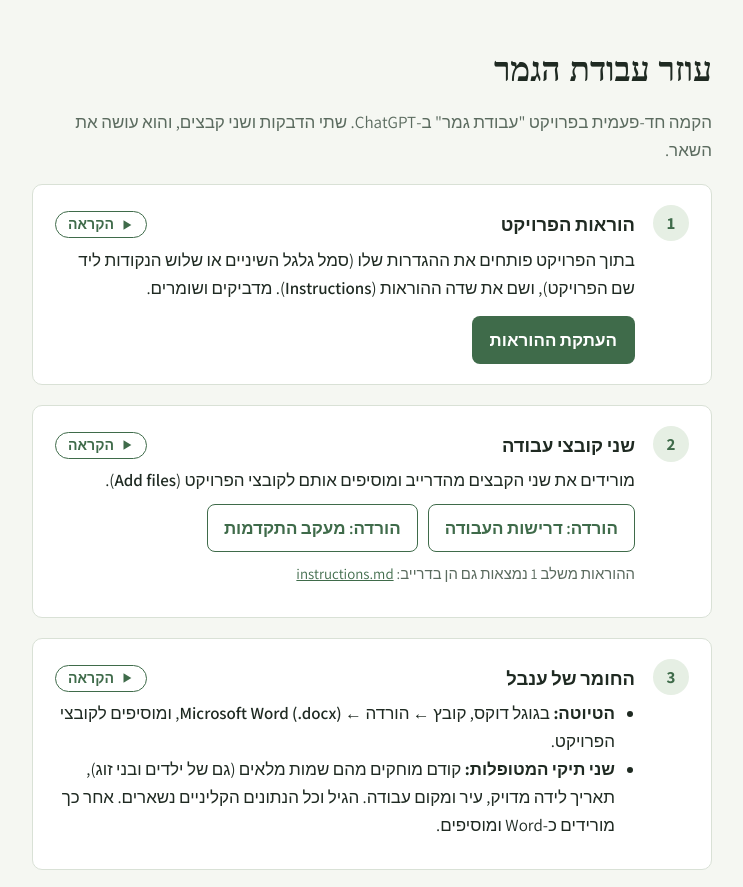
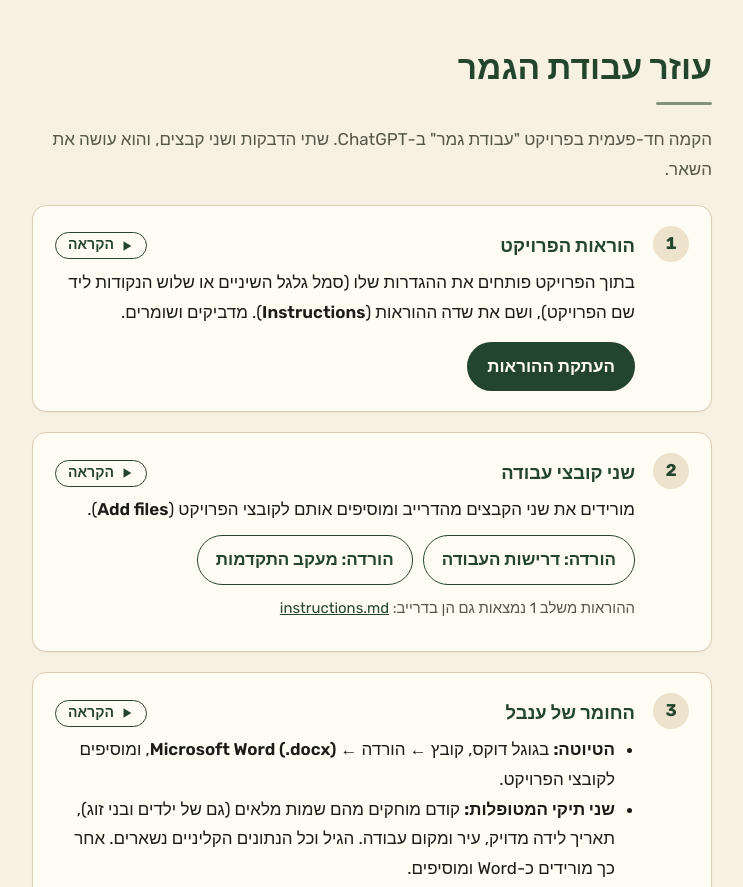
Before and after one commit to Dar-Ofer/thesis-assistant-setup, a plain HTML site: page index.html in a window 1280 px wide. Shown: the top 887 px of the page, without its empty margins (268-1011 px from the left). Drawn offline with Linux system fonts and the light colour scheme; a web font is replaced by a local one.

Commit message:
Setup page: same naturopathic theme as the guides (dark green on parchment, Rubik)
Co-Authored-By: Claude Opus 5.5 <noreply@anthropic.com>

```diff
--- a/index.html
+++ b/index.html
@@ -6,35 +6,38 @@
 <meta name="robots" content="noindex">
 <title>עוזר עבודת הגמר</title>
 <meta name="claude:viewport-fit-sides" content="cover">
-<link rel="stylesheet" href="https://fonts.googleapis.com/css2?family=Assistant:wght@400;600;700&family=Frank+Ruhl+Libre:wght@500;700&display=swap">
+<link rel="preconnect" href="https://fonts.googleapis.com">
+<link rel="preconnect" href="https://fonts.gstatic.com" crossorigin>
+<link rel="stylesheet" href="https://fonts.googleapis.com/css2?family=Rubik:wght@400;500;600;700&display=swap">
 <style>
 /* Layout: one narrow column of numbered setup steps, each with one copy action */
 :root{
-  --bg:#f5f7f2; --surface:#ffffff; --fg:#1f2a22; --muted:#5b6b5f; --line:#d9e1d6;
-  --accent:#3f6b4a; --accent-fg:#ffffff; --soft:#e6efe4;
-  --display:"Frank Ruhl Libre", Georgia, serif; --body:"Assistant", "Segoe UI", Arial, sans-serif;
+  --bg:#f7f1e3; --surface:#fffcf3; --fg:#1b1c18; --muted:#55574a; --line:#d8cdb2;
+  --accent:#24452d; --accent-fg:#fffcf3; --soft:#ede3cc;
+  --display:"Rubik", "Segoe UI", Arial, sans-serif; --body:"Rubik", "Segoe UI", Arial, sans-serif;
 }
 @media (prefers-color-scheme: dark){:root:not([data-theme="light"]){
-  --bg:#141a16; --surface:#1c241f; --fg:#e4ebe3; --muted:#9db0a2; --line:#2e3a32;
-  --accent:#86b892; --accent-fg:#0f1511; --soft:#223027; color-scheme:dark}}
+  --bg:#151b16; --surface:#1b231d; --fg:#ece6d6; --muted:#b3ae9c; --line:#38443a;
+  --accent:#a7c99c; --accent-fg:#151b16; --soft:#202a22; color-scheme:dark}}
 :root[data-theme="dark"]{
-  --bg:#141a16; --surface:#1c241f; --fg:#e4ebe3; --muted:#9db0a2; --line:#2e3a32;
-  --accent:#86b892; --accent-fg:#0f1511; --soft:#223027; color-scheme:dark}
-body{background:var(--bg);color:var(--fg);font-family:var(--body);font-size:17px;line-height:1.65;direction:rtl}
+  --bg:#151b16; --surface:#1b231d; --fg:#ece6d6; --muted:#b3ae9c; --line:#38443a;
+  --accent:#a7c99c; --accent-fg:#151b16; --soft:#202a22; color-scheme:dark}
+body{background:var(--bg);color:var(--fg);font-family:var(--body);font-size:17px;line-height:1.75;direction:rtl;-webkit-font-smoothing:antialiased}
 main{max-width:680px;margin:0 auto;padding-block:40px 64px;padding-left:max(16px,env(safe-area-inset-left,0px));padding-right:max(16px,env(safe-area-inset-right,0px));display:flex;flex-direction:column;gap:20px}
-h1{font-family:var(--display);font-size:2.1rem;line-height:1.2;margin:0;text-wrap:balance}
+h1{font-family:var(--display);font-weight:700;color:var(--accent);font-size:2.1rem;line-height:1.2;margin:0;text-wrap:balance}
+h1::after{content:"";display:block;width:56px;height:3px;border-radius:2px;background:var(--accent);opacity:.55;margin-top:14px}
 .sub{color:var(--muted);margin:0}
-.step{background:var(--surface);border:1px solid var(--line);border-radius:10px;padding:20px 22px;display:grid;grid-template-columns:40px 1fr;gap:14px}
+.step{background:var(--surface);border:1px solid var(--line);border-radius:14px;box-shadow:0 1px 2px rgba(60,50,20,.05);padding:20px 22px;display:grid;grid-template-columns:40px 1fr;gap:14px}
 .num{width:36px;height:36px;border-radius:50%;background:var(--soft);color:var(--accent);font-weight:700;display:grid;place-items:center;font-variant-numeric:tabular-nums}
 .step>div:last-child{min-width:0}
-h2{font-size:1.15rem;margin:4px 0 6px}
+h2{font-size:1.15rem;font-weight:600;color:var(--accent);margin:4px 0 6px}
 p,ul,ol{margin:0 0 10px}
 ul,ol{padding-inline-start:20px}
 .en{direction:ltr;unicode-bidi:isolate;font-weight:600}
-button{font:inherit;font-weight:600;background:var(--accent);color:var(--accent-fg);border:0;border-radius:8px;padding:10px 18px;cursor:pointer;margin-top:4px}
+button{font:inherit;font-weight:600;background:var(--accent);color:var(--accent-fg);border:0;border-radius:999px;padding:10px 20px;cursor:pointer;margin-top:4px}
 button:focus-visible{outline:3px solid var(--fg);outline-offset:2px}
 .links{display:flex;flex-wrap:wrap;gap:10px;margin:6px 0 10px}
-a.btn{display:inline-block;font-weight:600;text-decoration:none;border:1.5px solid var(--accent);color:var(--accent);border-radius:8px;padding:9px 16px}
+a.btn{display:inline-block;font-weight:600;text-decoration:none;border:1.5px solid var(--accent);color:var(--accent);border-radius:999px;padding:9px 18px}
 a{color:var(--accent)}
 .expect{background:var(--soft);border-radius:8px;padding:10px 14px;font-size:.95rem;margin-top:8px}
 .note{color:var(--muted);font-size:.93rem}
@@ -46,6 +49,7 @@ textarea{width:100%;min-height:120px;margin-top:8px;font:13px/1.4 ui-monospace,m
 .say-toast{position:fixed;inset-inline:16px;bottom:16px;margin:0 auto;max-width:420px;padding:10px 14px;border-radius:8px;background:var(--fg);color:var(--bg);font-weight:600;font-size:.95rem;line-height:1.4;text-align:center;z-index:20;box-shadow:0 2px 10px rgba(0,0,0,.25)}
 .say-toast[hidden]{display:none}
 @media print{.say,.say-toast{display:none!important}}
+@media (max-width:600px){.step{padding:16px 14px;grid-template-columns:30px 1fr;gap:10px}.num{width:28px;height:28px;font-size:.9rem}}
 </style>
 
 </head>
```
